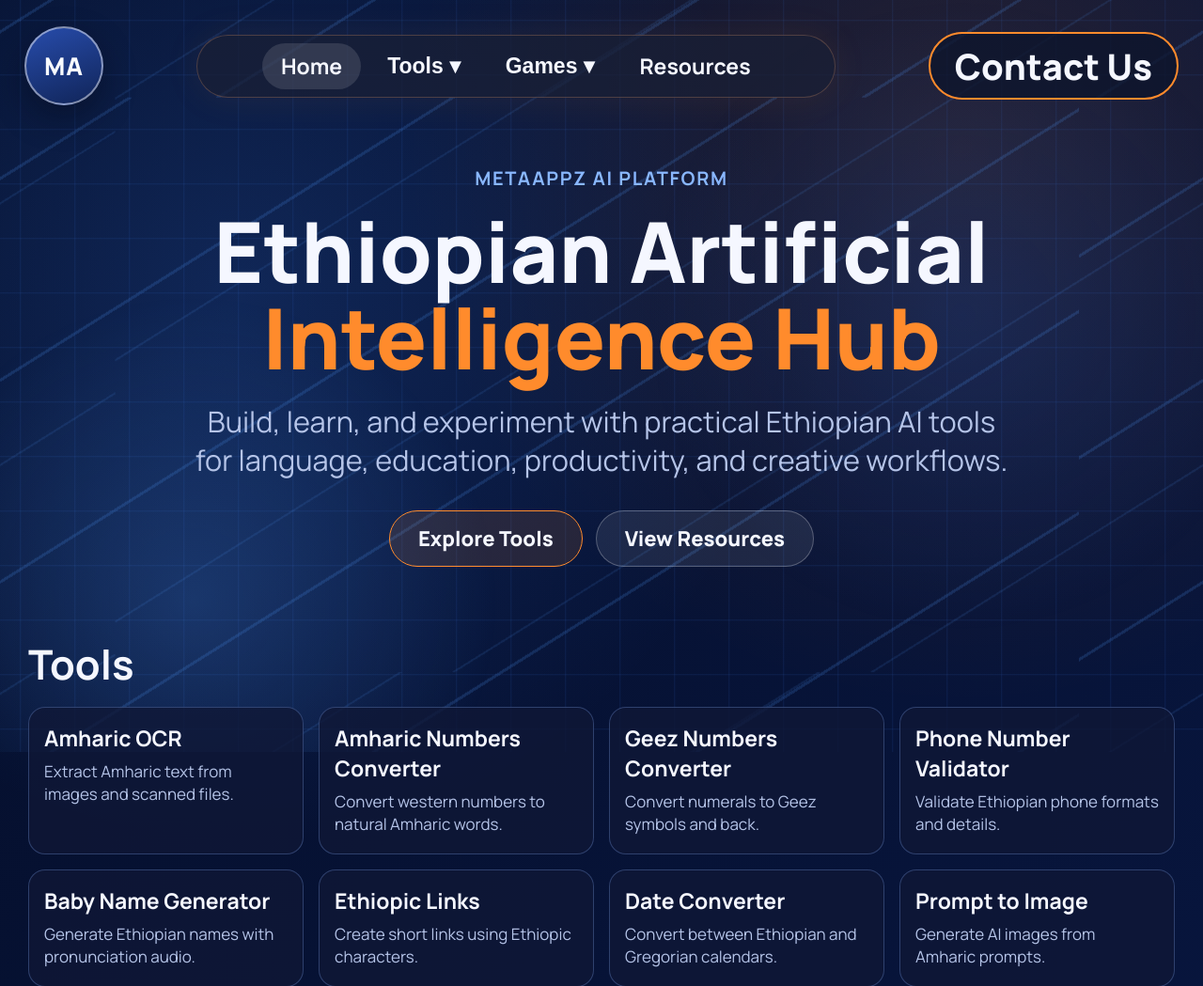
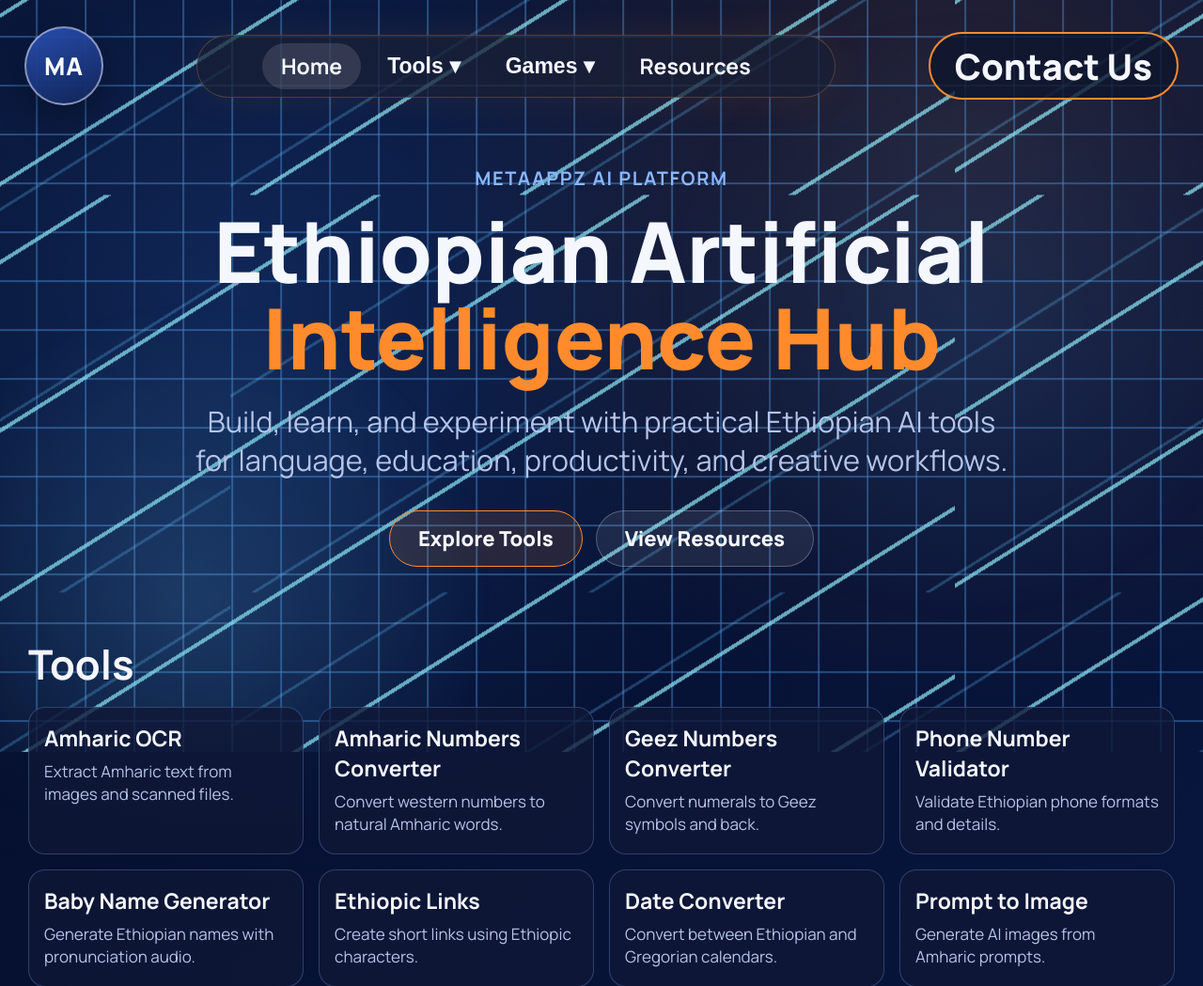
Before and after one commit to samuelabera21/Samuel_AI_Tools_App, a Flask app: page / in a window 1280 px wide. Shown: the top 1049 px of the page at 94% size. Run offline with Flask 3, Linux system fonts and the light colour scheme.

Commit message:
ui update

```diff
--- a/static/css/home.css
+++ b/static/css/home.css
@@ -3,7 +3,8 @@
 :root {
 	--bg-1: #050f2c;
 	--bg-2: #08163f;
-	--line: rgba(70, 137, 255, 0.28);
+	--line: rgba(86, 154, 255, 0.5);
+	--line-hot: rgba(117, 192, 255, 0.78);
 	--panel: rgba(16, 24, 54, 0.78);
 	--soft-border: rgba(132, 177, 255, 0.28);
 	--text: #f5f7ff;
@@ -38,29 +39,30 @@ body {
 
 .ai-home::before {
 	background:
-		linear-gradient(var(--line) 1px, transparent 1px) 0 0 / 100% 58px,
-		linear-gradient(90deg, var(--line) 1px, transparent 1px) 0 0 / 58px 100%;
-	opacity: 0.42;
-	animation: grid-shift 18s linear infinite;
+		linear-gradient(var(--line) 2px, transparent 2px) 0 0 / 100% 52px,
+		linear-gradient(90deg, var(--line) 2px, transparent 2px) 0 0 / 52px 100%;
+	opacity: 0.68;
+	animation: grid-shift 9s linear infinite, line-pulse 2.4s ease-in-out infinite;
 }
 
 .ai-home::after {
 	background:
 		repeating-linear-gradient(
 			-32deg,
-			transparent 0 120px,
-			rgba(82, 157, 255, 0.18) 120px 123px,
-			transparent 123px 182px
+			transparent 0 90px,
+			var(--line-hot) 90px 94px,
+			transparent 94px 152px
 		),
 		repeating-linear-gradient(
 			148deg,
-			transparent 0 160px,
-			rgba(82, 157, 255, 0.12) 160px 162px,
-			transparent 162px 236px
+			transparent 0 120px,
+			rgba(82, 157, 255, 0.3) 120px 123px,
+			transparent 123px 190px
 		),
 		radial-gradient(circle at 16% 80%, rgba(81, 155, 255, 0.22) 0%, transparent 26%),
 		radial-gradient(circle at 80% 42%, rgba(19, 107, 255, 0.14) 0%, transparent 30%);
-	animation: circuit-flow 14s linear infinite;
+	opacity: 0.88;
+	animation: circuit-flow 7s linear infinite, line-pulse 2s ease-in-out infinite;
 }
 
 @keyframes grid-shift {
@@ -68,7 +70,7 @@ body {
 		background-position: 0 0, 0 0;
 	}
 	100% {
-		background-position: 0 58px, 58px 0;
+		background-position: 0 52px, 52px 0;
 	}
 }
 
@@ -78,6 +80,16 @@ body {
 	}
 	100% {
 		background-position: -280px 220px, 260px -180px, 0 0, 0 0;
+	}
+}
+
+@keyframes line-pulse {
+	0%,
+	100% {
+		filter: brightness(0.95);
+	}
+	50% {
+		filter: brightness(1.4);
 	}
 }
 
```
